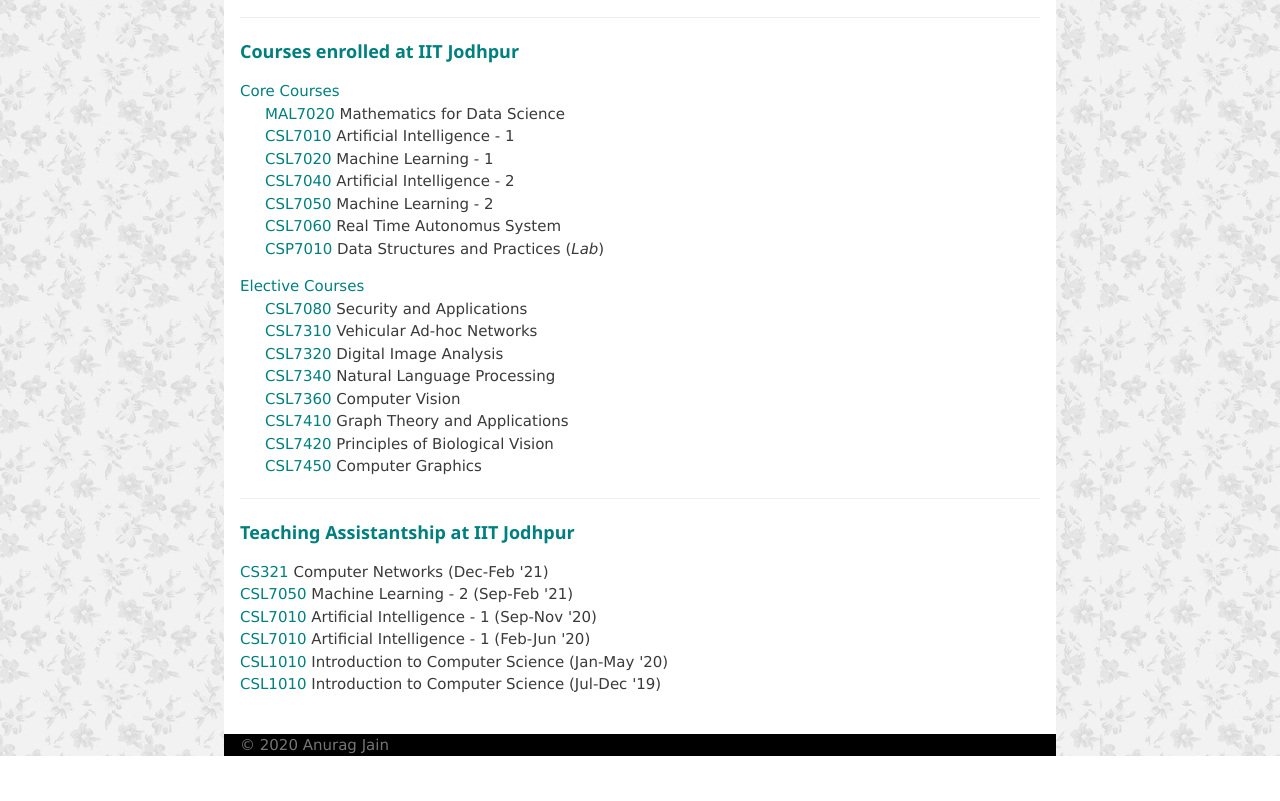
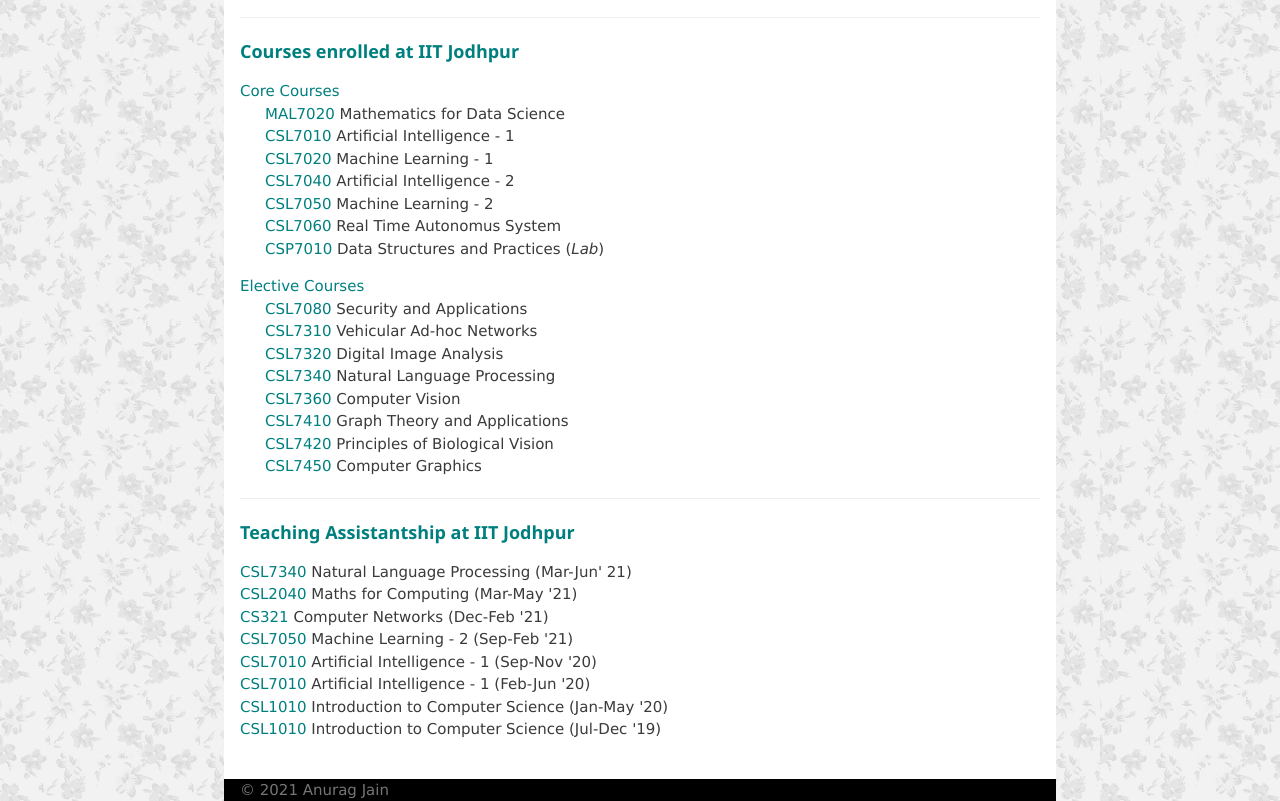
Before and after one commit to anuragjain96/anuragjain.github.io, a plain HTML site: page index.html in a window 1280 px wide. Shown: the part 928-1729 px from the top of the page. Before the commit the page ends 1684 px from the top, so only its background shows below. Drawn offline with Linux system fonts and the light colour scheme.

Commit message:
Updated TA

```diff
--- a/index.html
+++ b/index.html
@@ -88,7 +88,9 @@
 		<p1><highlight>CSL7450</highlight> Computer Graphics <br>
 		<hr>
 		<h5><b>Teaching Assistantship at IIT Jodhpur</b></h5>
-		<p><highlight>CS321</highlight> Computer Networks (Dec-Feb '21)<br>
+        <p><highlight>CSL7340</highlight> Natural Language Processing (Mar-Jun' 21)<br>
+		<highlight>CSL2040</highlight> Maths for Computing (Mar-May '21)<br>
+		<highlight>CS321</highlight> Computer Networks (Dec-Feb '21)<br>
 		<highlight>CSL7050</highlight> Machine Learning - 2 (Sep-Feb '21)<br>
 		<highlight>CSL7010</highlight> Artificial Intelligence - 1 (Sep-Nov '20)<br>
 		<highlight>CSL7010</highlight> Artificial Intelligence - 1 (Feb-Jun '20)<br>
@@ -97,7 +99,7 @@
 		<br>
 	</div>
 	<div class="w3-container w3-black w3-text-grey w3-mobile" style="width:65%">
-		&#169 2020 Anurag Jain
+		&#169 2021 Anurag Jain
 	</div>
 
 
```
